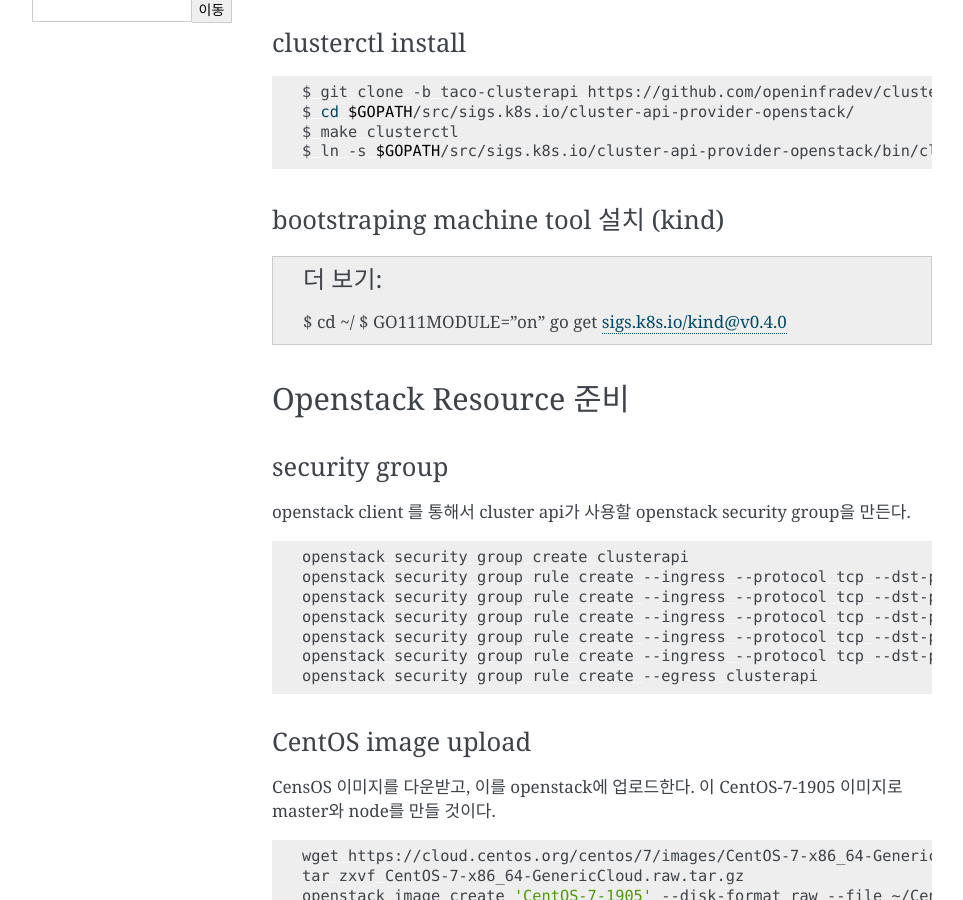
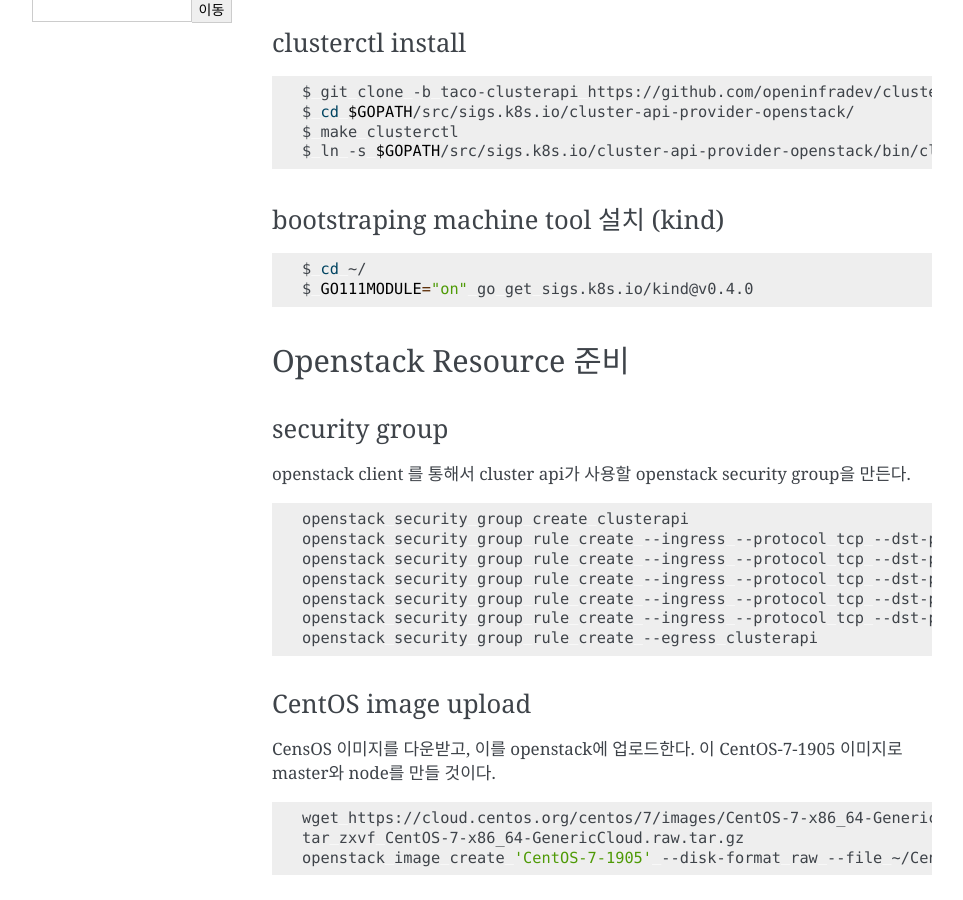
Before and after one commit to openinfradev/openinfraday-2019-handson-docs, a Sphinx documentation site: the page built from docs/source/cluster-api.rst, in a window 1280 px wide and 900 px high, scrolled down 926 px. Shown: the whole window, without its empty margins (148-1111 px from the left). Built offline with Sphinx 7.4.7, drawn with Linux system fonts in a browser that asks for light colours.

Commit message:
correct seealso block to code block

```diff
--- a/docs/source/cluster-api.rst
+++ b/docs/source/cluster-api.rst
@@ -62,7 +62,7 @@ clusterctl install
 bootstraping machine tool 설치 (kind)
 -------------------------------------
 
-.. seealso::
+.. code-block:: bash
 
    $ cd ~/
    $ GO111MODULE="on" go get sigs.k8s.io/kind@v0.4.0
```
